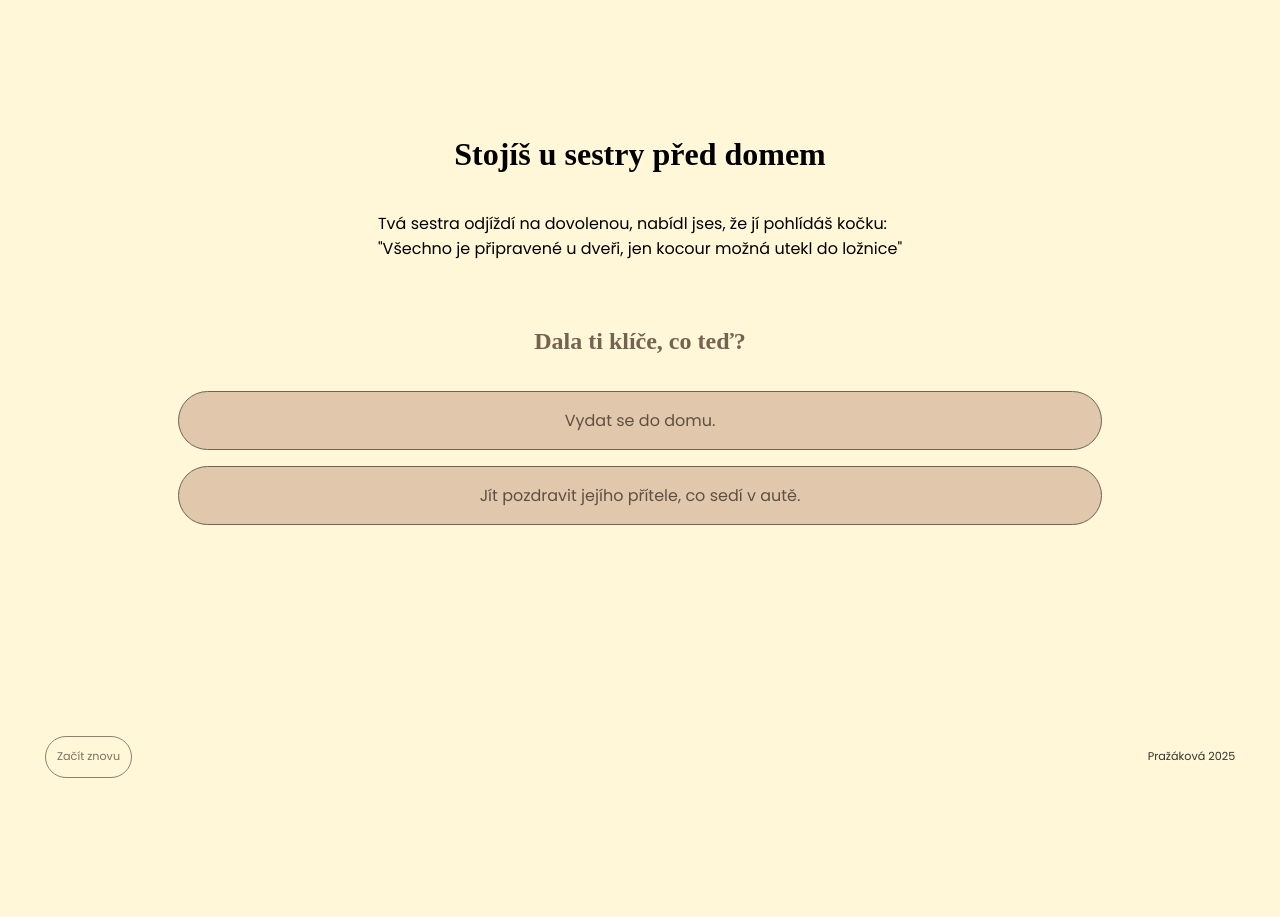
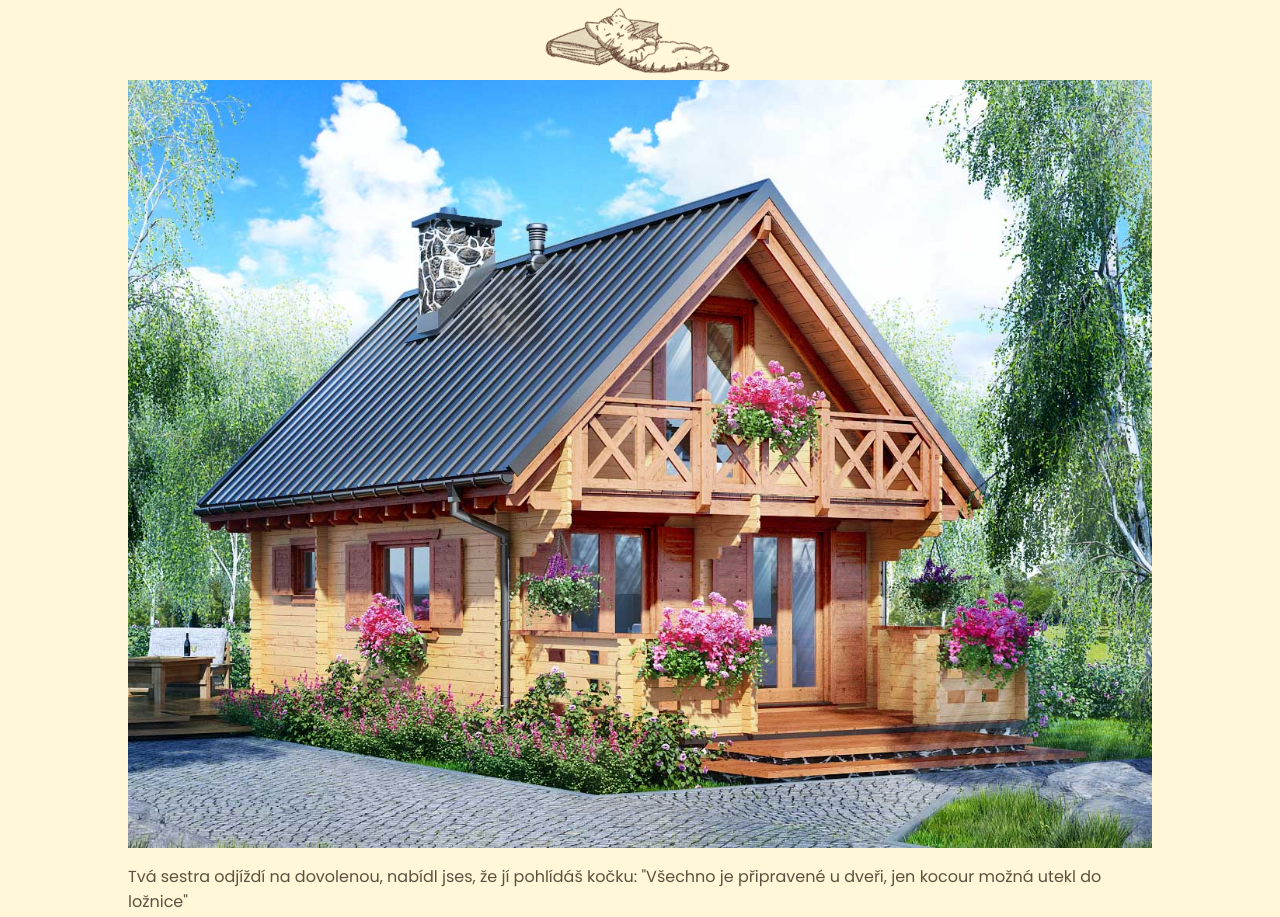
Before and after one commit to prazakovaa/NajdiKocku, a plain HTML site: page gameplay/1A.html in a window 1280 px wide. Shown: the top 917 px of the page. Before the commit the page ends 800 px from the top, so only its background shows below. Drawn offline with Linux system fonts and the light colour scheme; a web font is replaced by a local one.

Commit message:
redesign?

```diff
--- a/gameplay/1A.html
+++ b/gameplay/1A.html
@@ -3,44 +3,49 @@
 <head>
     <meta charset="UTF-8">
     <meta name="viewport" content="width=device-width, initial-scale=1.0">
+    <link rel="icon" href="./images/logo.png" />
     <link rel="stylesheet" href="../style/main.css">
     <link rel="stylesheet" href="../style/mobile.css">
-    <title>Cica</title>
+    <title>NajdiKocku</title>
 </head>
 <body>
 
-    <div class="content">
+    <div class="page">
 
-    <header class="main-header">
-        <h1>Stojíš u sestry před domem</h1>
-        <div class="header__info">
-            <p>Tvá sestra odjíždí na dovolenou, nabídl jses, že jí pohlídáš kočku: </p>
-            <p>"Všechno je připravené u dveři, jen kocour možná utekl do ložnice"</p>
-        </div>
+    <header class="page__header">
+        <a href="../index.html">
+        <img class="img-responsive"
+        src="../images/header.png"
+        alt="Kočka ležící na knížce">
+        </a>
     </header>
 
-    <main class="page">
-        <div class="page-h1">
-            <h2>Dala ti klíče, co teď?</h2>
+    <main class="content">
+        <div class="content--header">
+            <img class="img-responsive"
+            src="../images/chata.jpg"
+            alt="Chata">
         </div>
-        <div class="btn btn--choice">
-           <a href="#">Vydat se do domu.</a>
+        <div class="content--info">
+            <p>Tvá sestra odjíždí na dovolenou, nabídl jses, že jí pohlídáš kočku:
+            "Všechno je připravené u dveři, jen kocour možná utekl do ložnice"</p>
         </div>
-        <div class="btn btn--choice">
-            <a href="#">Jít pozdravit jejího přítele, co sedí v autě.</a>
-         </div>
+            <div class="btn btn--choice">
+            <a href="2A.html">Vydat se do domu.</a>
+            </div>
+            <div class="btn btn--choice">
+                <a href="2B.html">Jít pozdravit jejího přítele, Marka, co sedí v autě.</a>
+
+        </div>
     </main>
+
+    <footer class="page__footer">
+        <a href="https://www.instagram.com/nprazaak/">
+            Pražáková Nella
+        </a>
+    </footer>
 
     </div>
 
-    <footer class="main-footer">
-        <div class="btn btn--small">
-            <a href="../index.html">Začít znovu</a>
-         </div>
-         <div class="footer__info">
-            <p>Pražáková 2025</p>
-        </div>
-    </footer>
-
 </body>
 </html>
--- /dev/null
+++ b/style/desktop.css
@@ -0,0 +1,3 @@
+.page {
+    font-size: 1.2vw;
+}
--- a/style/main.css
+++ b/style/main.css
@@ -19,6 +19,7 @@ h1, h2 {
 body {
     height: 100vh;
     background-color: var(--bgd);
+    color: var(--text);
     margin: 0px;
     display: flex;
     flex-direction: column;
--- a/style/mobile.css
+++ b/style/mobile.css
@@ -1,91 +1,58 @@
-.content {
+.page {
+    height: 100%;
     display: flex;
     flex-direction: column;
-    justify-content: center;
     align-items: center;
-    height: 80vh;
-    gap: 3em;
+    justify-content: space-between;
 }
 
-.main-header{
-    height: auto;
-    width: 80vw;
-    max-width: 2500px;
-    display: flex;
-    flex-direction: column;
-    justify-content: top;
-    align-items: center;
-    gap: 1em;
+.page--main {
+    text-align: center;
+    justify-content: center;
+    margin: 2em;
+}
+
+.page__header {
+    max-height: 10vh;
+}
+
+.page__header a {
+    padding: 0;
 }
 
 .game-name {
-    color: var(--text);
-    font-size: 2.2em;
-    margin: 0;
+    font-size: 2.5em;
+    margin: 0.2em;
 }
 
-.main-header .footer{
-    color: var(--lighter);
-    opacity: 80%;
-}
-
-.page {
-    display: flex;
-    flex-direction: column;
-    justify-content: center;
-    align-items: center;
-    height: auto;
-    width: 80vw;
-    max-width: 2500px;
-    gap: 1em;
-}
-
-.page-h1 {
-    color: var(--lighter)
+.content {
+     width: 80vw;
 }
 
 .btn {
-    background-color: var(--light);
-    border: 1px solid var(--lighter);
-    width: 50vw;
-    max-width: 500px;
+    border: 1px solid black;
     border-radius: 2em;
-    text-align: center;
+    max-width: 800px;
 }
 
 .btn :hover {
-    background-color: var(--lighter);
-    color: var(--light);
+    background-color: blue;
     border-radius: 2em;
 }
 
-.btn--choice  {
-    width: 90%;
-    max-width: 1000px;
+a {
+    display: inline-block;
+    text-decoration: none;
+    color: var(--text);
+    padding: 1em;
+    height: 100%;
+    width: 100%;
+    max-width: 800px;
 }
 
-.btn--small{
-    border: 1px solid var(--lighter);
-    background-color: var(--bgd);
-    width: auto;
-}
-
-.main-footer {
-    display: flex;
-    padding: 2em 4em;
-    justify-content: space-between;
-    align-items: center;
-    font-size: 0.7em;
-    opacity: 80%;
-}
-
-a {
+.img-responsive{
     display: block;
-    color: var(--text);
-    padding: 1em;
-    text-decoration: none;
-}
-
-p {
-    margin: 0;
-}
+    width: 100%;
+    height: 100%;
+    object-fit: cover;
+  }
--- /dev/null
+++ b/style/mobileA.css
@@ -0,0 +1,96 @@
+.content {
+    display: flex;
+    flex-direction: column;
+    justify-content: space;
+    align-items: center;
+    height: 80vh;
+    gap: 3em;
+}
+
+.main-header{
+    height: auto;
+    width: 80vw;
+    max-width: 2500px;
+    display: flex;
+    flex-direction: column;
+    justify-content: top;
+    align-items: center;
+}
+
+.game-name {
+    color: var(--text);
+    font-size: 2.2em;
+    margin: 0;
+}
+
+.header__info{
+    text-align: center;
+}
+
+.main-header .footer{
+    color: var(--lighter);
+    opacity: 80%;
+}
+
+.page {
+    display: flex;
+    flex-direction: column;
+    justify-content: center;
+    align-items: center;
+    height: auto;
+    width: 80vw;
+    max-width: 2500px;
+    gap: 1em;
+    border: 1px solid var(--light);
+    padding-bottom: 1em;
+}
+
+.page-h1 {
+    color: var(--lighter)
+}
+
+.btn {
+    background-color: var(--light);
+    border: 1px solid var(--lighter);
+    width: 50vw;
+    max-width: 500px;
+    border-radius: 2em;
+    text-align: center;
+}
+
+.btn :hover {
+    background-color: var(--lighter);
+    color: var(--light);
+    border-radius: 2em;
+}
+
+.btn--choice  {
+    width: 90%;
+    max-width: 1000px;
+}
+
+.btn--small{
+    border: 1px solid var(--lighter);
+    background-color: var(--bgd);
+    width: auto;
+}
+
+.main-footer {
+    display: flex;
+    padding: 2em 4em;
+    justify-content: space-between;
+    align-items: center;
+    font-size: 0.7em;
+    opacity: 80%;
+}
+
+a {
+    display: block;
+    color: var(--text);
+    padding: 1em;
+    text-decoration: none;
+}
+
+p {
+    margin: 0;
+}
```
Also changed, not shown: gameplay/2A.html (added, +45 -0 lines), gameplay/2B.html (added, +42 -0 lines), gameplay/3A.html (added, +45 -0 lines), gameplay/3B.html (added, +45 -0 lines), gameplay/4A.html (added, +45 -0 lines), index.html (+11 -5 lines), images/chata.jpg (added), images/header.png (added), images/logo.png (added).
